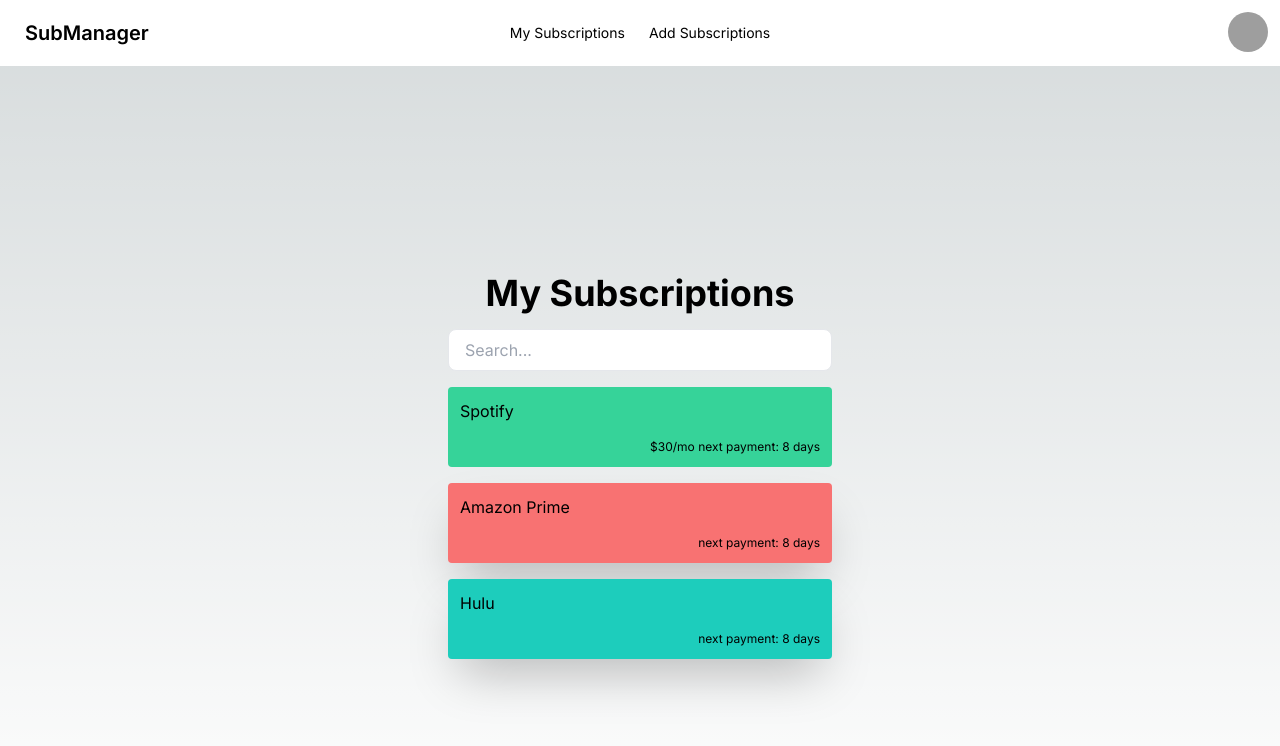
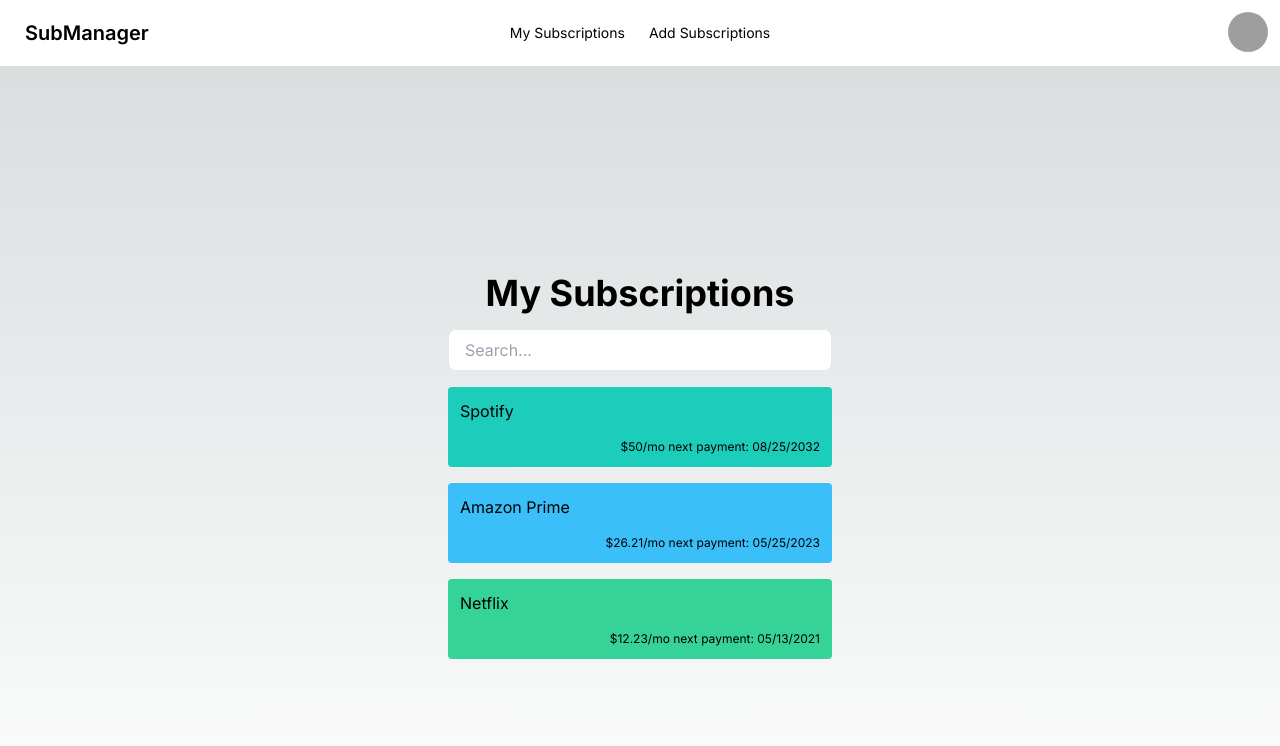
Before and after one commit to AbhinavParbhakar/developED-2023, a Next.js app in the folder front-end/subscription-manager/: page /mysubscriptions in a window 1280 px wide. Shown: the top 746 px of the page. Built offline with nearby package versions, Linux system fonts and the light colour scheme; grey boxes are pictures that could not be loaded.

Commit message:
made everything dynamically load

```diff
--- a/front-end/subscription-manager/app/interfaces/interfaces.tsx
+++ b/front-end/subscription-manager/app/interfaces/interfaces.tsx
@@ -1,5 +1,6 @@
 export interface Subscription{
     company : string,
+    id:string,
     cost: number,
     due_date: string,
     start_date : string,
--- a/front-end/subscription-manager/app/mysubscriptions/page.tsx
+++ b/front-end/subscription-manager/app/mysubscriptions/page.tsx
@@ -1,6 +1,41 @@
-import Link from "next/link"
+import { Subscription } from "../interfaces/interfaces"
+import MySubscriptionCard from "@/components/MySubscriptionCard"
+
 
 export default function MySubscriptions() {
+    const fakeData : Array<Subscription> = [{
+        company : 'Spotify',
+        cost: 50.00,
+        id:"adfadsfadsf",
+        due_date: '08/25/2032',
+        start_date : '08/20/2021',
+        plan_type : 'weekly',
+        plan_name : 'Student Plan',
+    },{
+        company : 'Amazon Prime',
+        cost: 26.21,
+        id:"fjk23j4klja",
+        due_date: '05/25/2023',
+        start_date : '02/28/3202',
+        plan_type : 'biweekly',
+        plan_name : 'Music',
+    },
+    {
+        company : 'Netflix',
+        cost: 12.23,
+        id:"jk3l2jfklj3",
+        due_date: '05/13/2021',
+        start_date : '02/28/3202',
+        plan_type : 'monthly',
+        plan_name : 'Premium',
+    }]
+
+
+    //iteratively go through every styles
+    var style_index:number = 0
+    const styles : {[key:number]:string} = {0:"bg-accent",1:"bg-info",2:"bg-success",3:"bg-warning",4:"bg-error"}
+    const styles_length = 5
+
     return(
         <div className="flex justify-center items-center h-screen">
             <div className="flex flex-col space-y-4">
@@ -14,27 +49,11 @@
                     <button className="absolute top-0 right-0 mt-2 mr-2">
                     </button>
                 </div>
-                <Link href="/spotify">
-                    <div className="grid w-96 rounded bg-success card grid-cols-2 gap-4 hover:p-6 hover:bg-opacity-75 p-3">
-                        <div className="col-span-2">Spotify</div>
-                        <div className="col-span-2 text-right">
-                            <p className="text-xs">$30/mo next payment: 8 days</p>
-                        </div>
-                    </div>
-                </Link>
-
-                <div className="grid w-96 rounded bg-error card grid-cols-2 gap-4 p-3 hover:p-6 shadow-2xl">
-                    <div className="col-span-2">Amazon Prime</div>
-                    <div className="col-span-2 text-right">
-                        <p className="text-xs">next payment: 8 days</p>
-                    </div>
-                </div>
-                <div className="grid w-96 rounded bg-accent card grid-cols-2 gap-4 p-3 hover:p-6 shadow-2xl">
-                    <div className="col-span-2">Hulu</div>
-                    <div className="col-span-2 text-right">
-                        <p className="text-xs">next payment: 8 days</p>
-                    </div>
-                </div>
+                {fakeData.map((subscription) => {
+                    let temp_index = style_index
+                    style_index += 1
+                    return <MySubscriptionCard service={subscription} color={styles[temp_index % styles_length]}></MySubscriptionCard>
+                })}
             </div>
         </div>
     )
--- a/front-end/subscription-manager/app/subscription/[id]/page.tsx
+++ b/front-end/subscription-manager/app/subscription/[id]/page.tsx
@@ -1,10 +1,11 @@
 import SubscriptionCard from "@/components/SubscriptionCard";
 import { Subscription } from "@/app/interfaces/interfaces";
 
-export default function subscriptionCardWrapper({ params }: { params: { id: string } }){
+export default function subscriptionCardWrapper({ params,children }: { params: { id: string },children:string }){
     const example : Subscription = {
         company : "Spotify",
         cost: 50.00,
+        id:"fasd2ekf2332f",
         due_date: "10/28/2023",
         start_date : "08/28/2001",
         plan_type : "Yearly",
@@ -12,8 +13,8 @@
     }
 
     return (
-        <div className="flex justify-center h-screen items-center">
-            <SubscriptionCard input={example} />
+        <div className="flex justify-center h-screen items-center w-full">
+            <SubscriptionCard input={example} color={children}/>
         </div>
     )
 }
--- /dev/null
+++ b/front-end/subscription-manager/components/MySubscriptionCard.tsx
@@ -0,0 +1,25 @@
+import React from "react";
+import { Subscription } from "@/app/interfaces/interfaces";
+import Link from "next/link";
+
+interface mySubscriptionProps{
+    service:Subscription,
+    color:string
+}
+
+const MySubscriptionCard:React.FC<mySubscriptionProps> = ({service,color}) => {
+    const path = "/subscription/" + service.id
+    const styles = "grid w-96 rounded card grid-cols-2 gap-4 hover:p-6 hover:bg-opacity-75 p-3 " + color
+    return(
+    <Link href={path}>
+        <div className={styles}>
+            <div className="col-span-2">{service.company}</div>
+            <div className="col-span-2 text-right">
+                <p className="text-xs">${service.cost}/mo next payment: {service.due_date}</p>
+            </div>
+        </div>
+    </Link>
+)
+}
+
+export default MySubscriptionCard;
--- a/front-end/subscription-manager/components/SubscriptionCard.tsx
+++ b/front-end/subscription-manager/components/SubscriptionCard.tsx
@@ -3,12 +3,13 @@
 import { Subscription } from "@/app/interfaces/interfaces"
 
 interface subscriptionProp{
-    input: Subscription
+    input: Subscription,
+    color: string
 }
 
-const SubscriptionCard:React.FC<subscriptionProp> = ({input}) => {
+const SubscriptionCard:React.FC<subscriptionProp> = ({input,color}) => {
     return(
-    <div className="flex flex-col w-100 shadow-2xl card p-10 bg-base-200 justify-between">
+    <div className="flex flex-col max-w-xl shadow-2xl card p-10 bg-base-200 justify-between">
         <h2>Company:<strong>{input.company}</strong></h2>
         <h3>Plan: <strong>{input.plan_name}</strong></h3>
         <h3>Plan Type: <strong>{input.plan_type}</strong></h3>
--- a/front-end/subscription-manager/package.json
+++ b/front-end/subscription-manager/package.json
@@ -19,10 +19,12 @@
     "postcss": "8.4.29",
     "react": "18.2.0",
     "react-dom": "18.2.0",
+    "react-modal": "^3.16.1",
     "tailwindcss": "3.3.3",
     "typescript": "5.2.2"
   },
   "devDependencies": {
+    "@types/react-modal": "^3.16.0",
     "daisyui": "^3.7.4"
   }
 }
```
Also changed, not shown: 1 other file (tests, documents, lock files or other folders).
